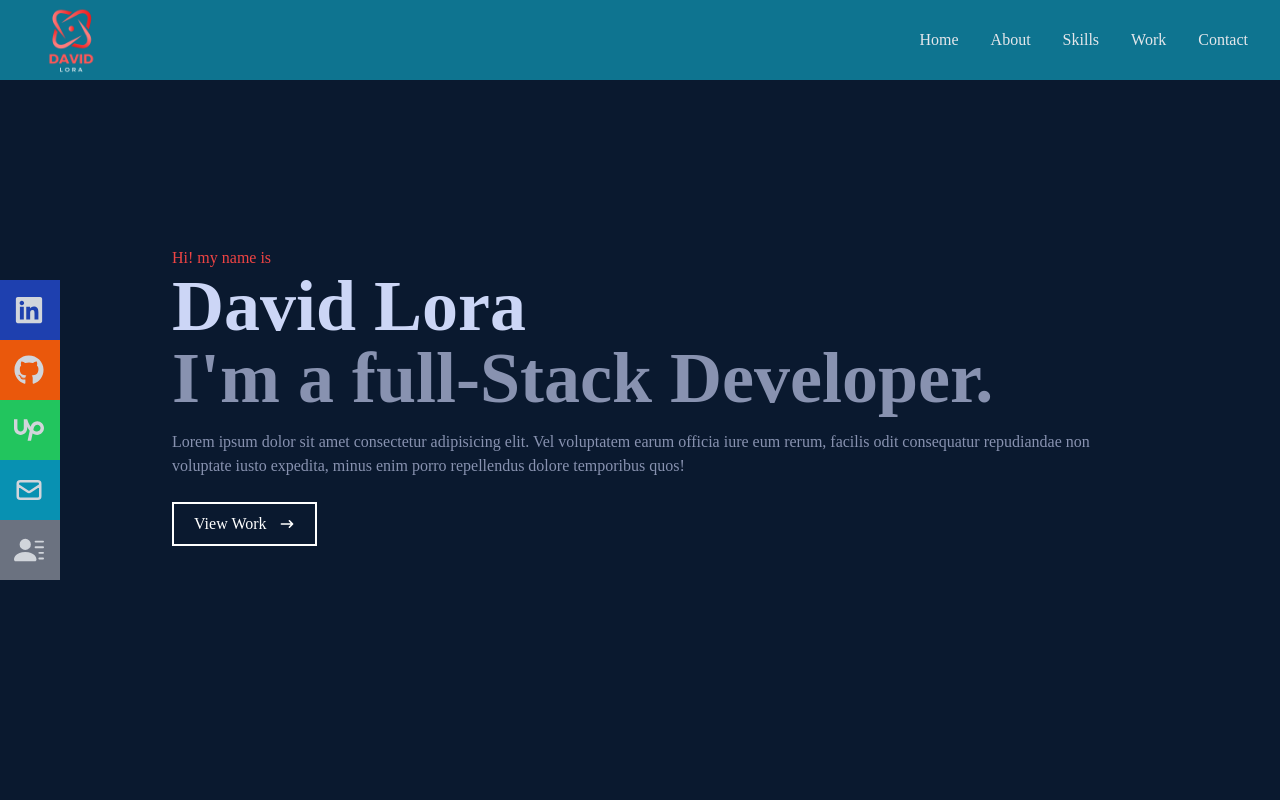
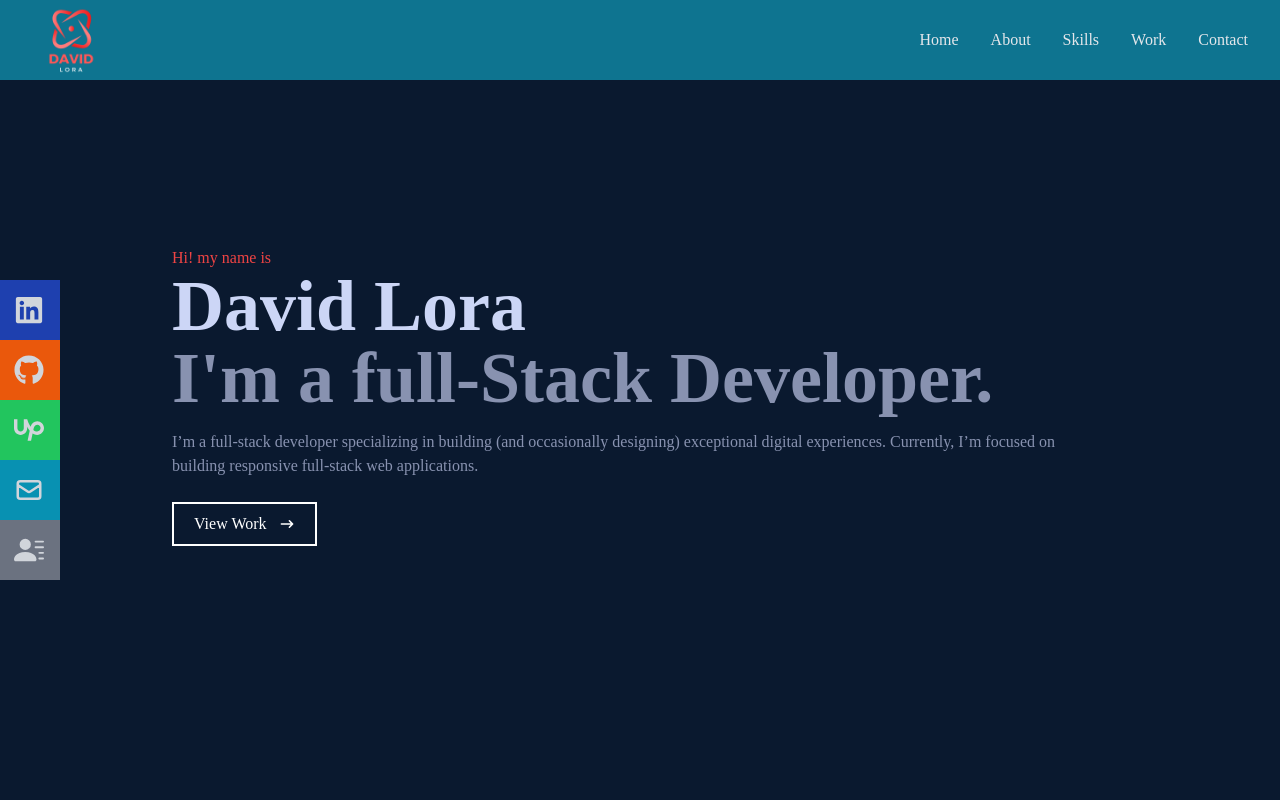
Before and after one commit to ATLora/VirtualCV, a React (Create React App) app: page / in a window 1280 px wide. Shown: the top 800 px of the page. Built offline with nearby package versions, Linux system fonts and the light colour scheme.

Commit message:
Text placeholder

```diff
--- a/src/components/Home.jsx
+++ b/src/components/Home.jsx
@@ -16,10 +16,9 @@ function Home() {
         </h2>
         {/* Aqui va un resumen sobre mi que pondre despues */}
         <p className="text-[#8892b0] py-4 max-w-[700]">
-          Lorem ipsum dolor sit amet consectetur adipisicing elit. Vel
-          voluptatem earum officia iure eum rerum, facilis odit consequatur
-          repudiandae non voluptate iusto expedita, minus enim porro repellendus
-          dolore temporibus quos!
+          I’m a full-stack developer specializing in building (and occasionally
+          designing) exceptional digital experiences. Currently, I’m focused on
+          building responsive full-stack web applications.
         </p>
         <div>
           <button className="group text-white border-2 border-white px-5 py-2 my-2 flex items-center hover:bg-red-500 hover:border-red-500 hover:scale-110">
```
